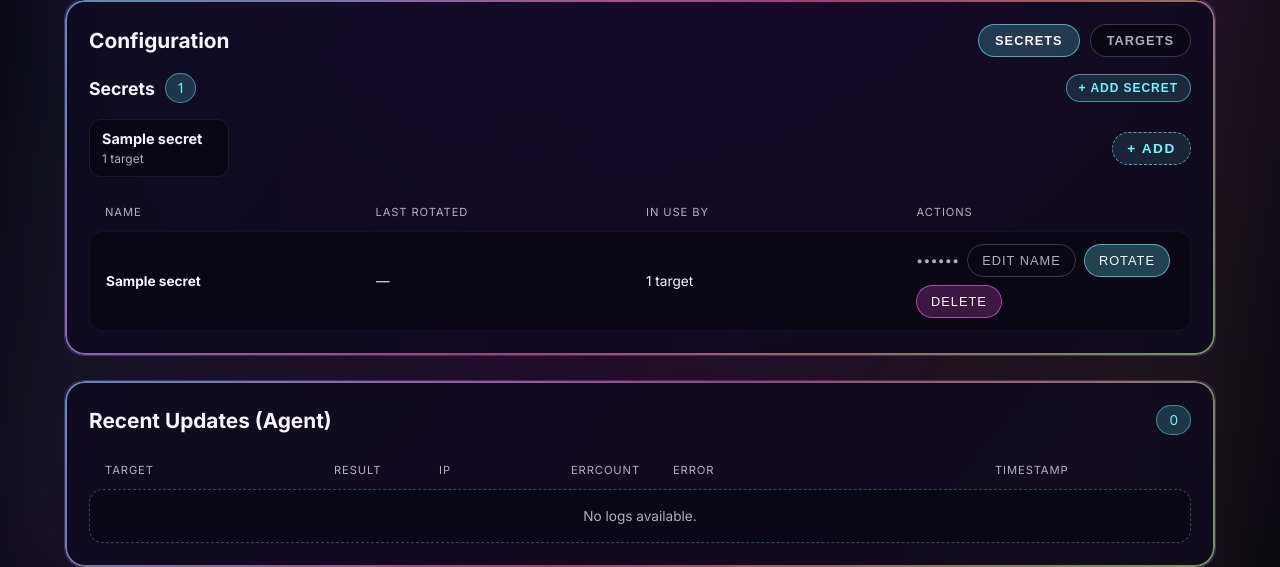
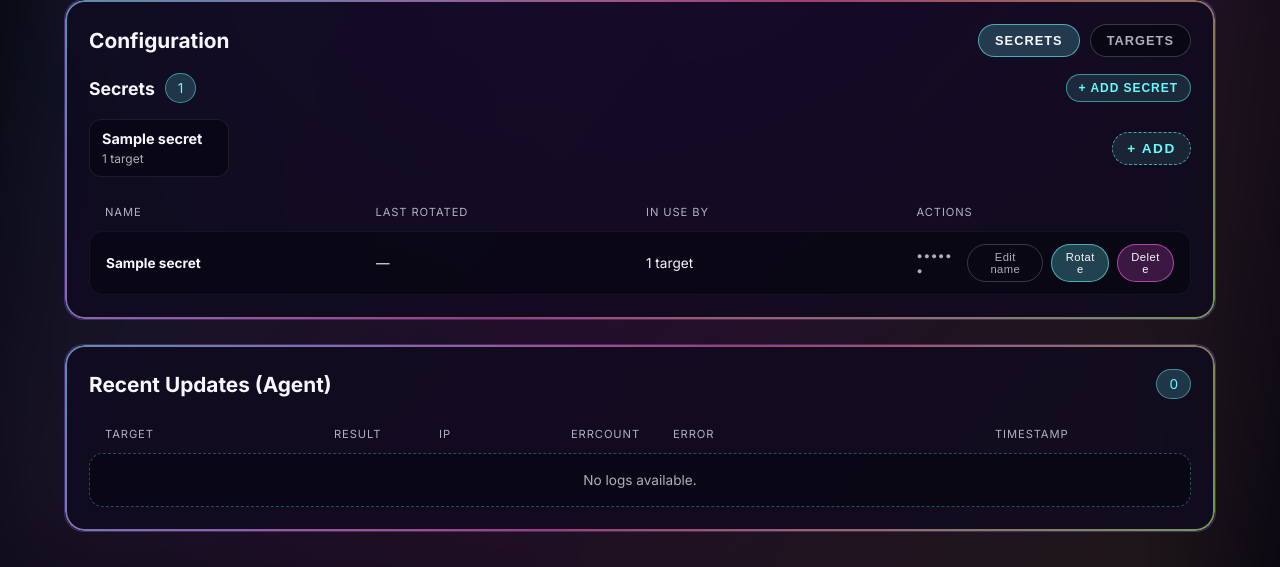
Before and after one commit to magus-warrior/simple-namecheap-ddns, a Flask app: page / in a window 1280 px wide; the page is wider, and only the part inside the window is pictured. Shown: the part 284-851 px from the top of that part. Run offline with Flask 3, Linux system fonts and the light colour scheme; tables that the repository leaves empty hold one stand-in row (values such as "Sample post"); data that the repository does not hold is empty.

Commit message:
Tighten table action button styling

```diff
--- a/webapp/static/css/styles.css
+++ b/webapp/static/css/styles.css
@@ -412,9 +412,19 @@ h1 {
 
 .table-actions {
   display: flex;
-  flex-wrap: wrap;
+  flex-wrap: nowrap;
   gap: 8px;
   align-items: center;
+}
+
+.table-actions .button,
+.table-actions button.primary,
+.table-actions button.ghost,
+.table-actions button.danger {
+  padding: 6px 10px;
+  font-size: 0.7rem;
+  letter-spacing: 0.04em;
+  text-transform: none;
 }
 
 .mask {
```
